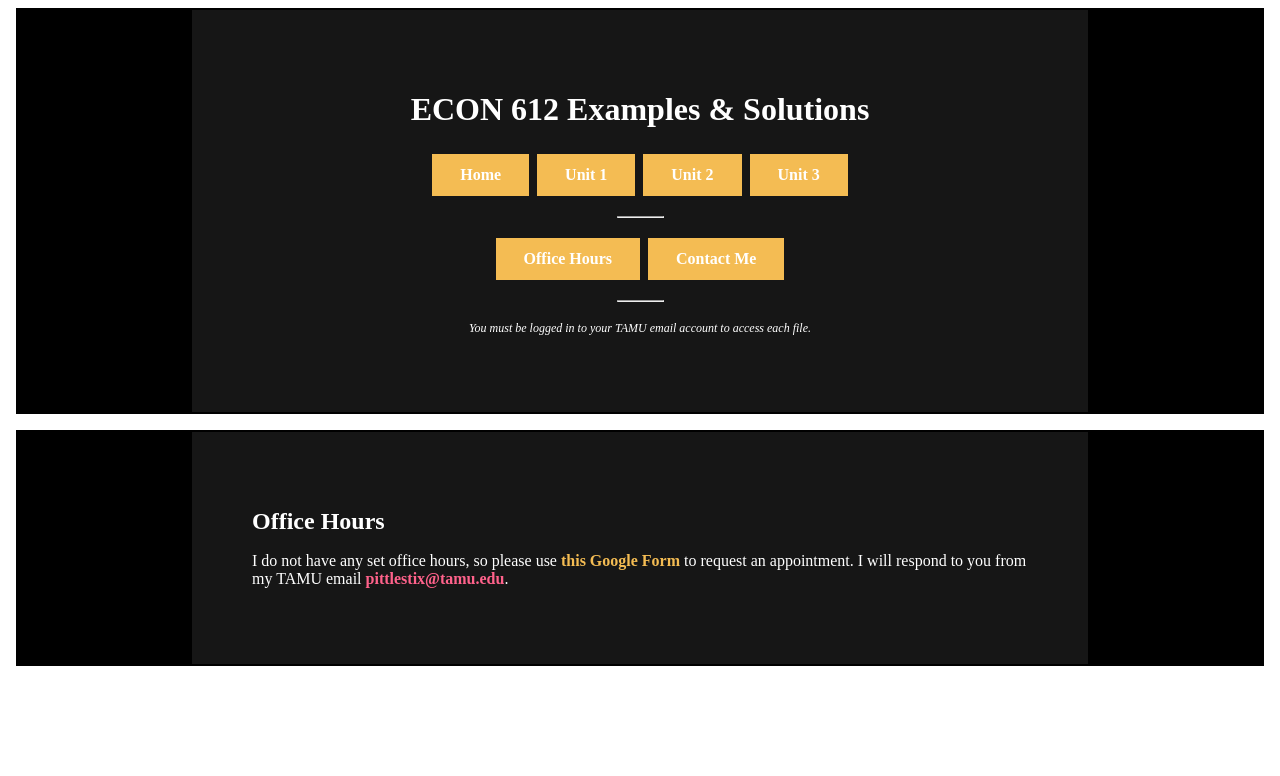
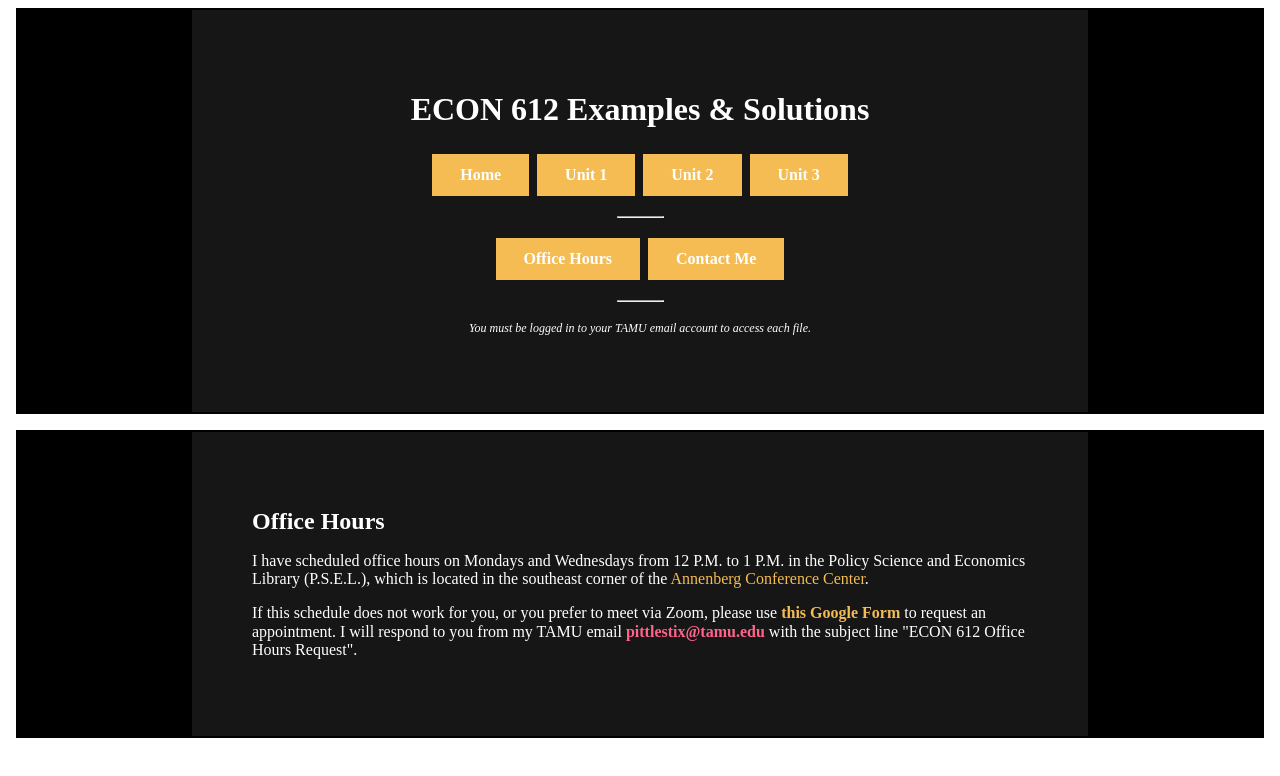
Before and after one commit to pittlestix/ECON-612, a SvelteKit app: page /office-hours in a window 1280 px wide. Shown: the top 776 px of the page. Built offline with nearby package versions, Linux system fonts and the light colour scheme.

Commit message:
esos movimientos sexy siempre me entretienen

```diff
--- a/src/routes/(full-website)/office-hours/+page.svelte
+++ b/src/routes/(full-website)/office-hours/+page.svelte
@@ -1,9 +1,15 @@
+<script lang="ts">
+    import {base} from "$app/paths";
+    import Modal from "$lib/modal.svelte";
+</script>
+
 <body class="slay">
     <table align="center" width="900px" cellpadding="60px">
     <tr>
     <td class="yuh">
         <p><span style="font-size: 24px"><b>Office Hours</b></span></p>
-        <p>I do not have any set office hours, so please use <b><a href="https://forms.gle/v84eUyaBw4xDTJiMA" target="_blank">this Google Form</a></b> to request an appointment. I will respond to you from my TAMU email <b><span style="color: #FF628B">pittlestix@tamu.edu</span></b>.</p>
+        <p>I have scheduled office hours on Mondays and Wednesdays from 12 P.M. to 1 P.M. in the Policy Science and Economics Library (P.S.E.L.), which is located in the southeast corner of the <a href="https://aggiemap.tamu.edu/?bldg=1608" target="_blank">Annenberg Conference Center</a>.</p>
+        <p>If this schedule does not work for you, or you prefer to meet via Zoom, please use <b><a href="https://forms.gle/v84eUyaBw4xDTJiMA" target="_blank">this Google Form</a></b> to request an appointment. I will respond to you from my TAMU email <b><span style="color: #FF628B">pittlestix@tamu.edu</span></b> with the subject line "ECON 612 Office Hours Request".</p>
     </td>
     </tr>
     </table>
```
